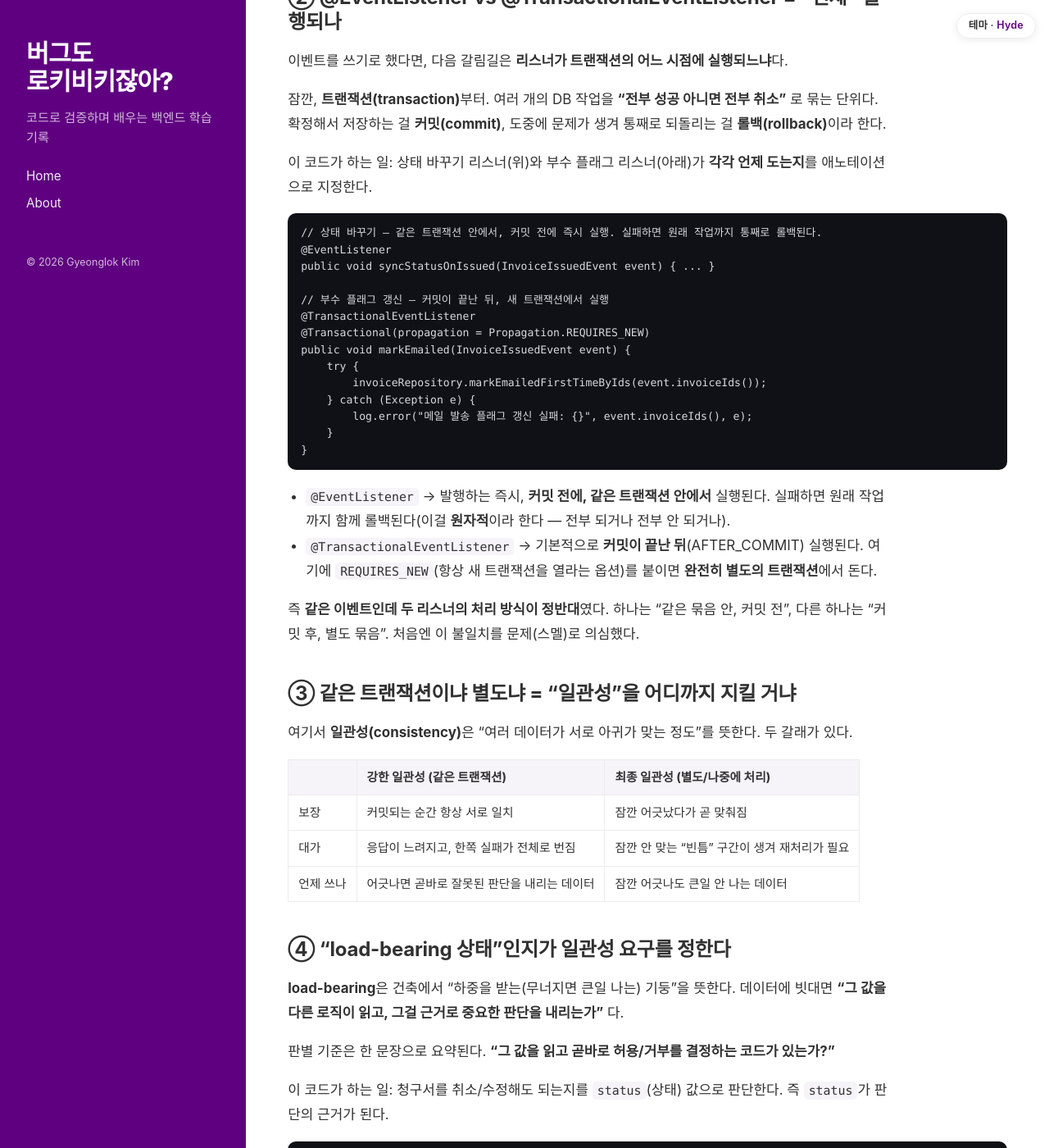
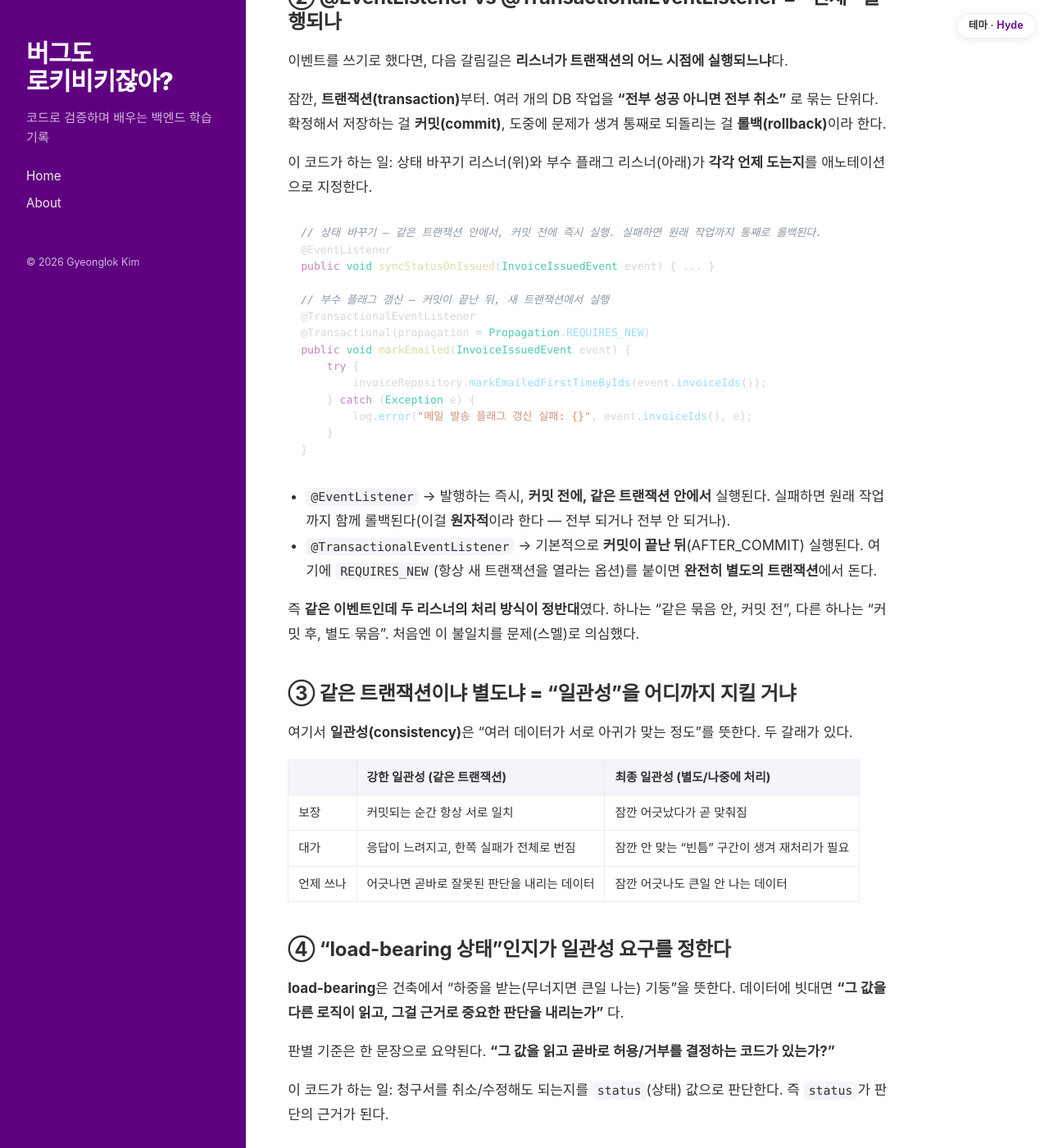
Before and after one commit to Rok93/Rok93.github.io, a Jekyll site: the page built from _posts/2026-07-23-spring-event-tx-boundary.md, in a window 1280 px wide and 1400 px high, scrolled down 1203 px. Shown: the whole window at 82% size. Built offline with Jekyll 4.4.1, drawn with Linux system fonts in a browser that asks for light colours.

Commit message:
style: rouge syntax highlighting (dark palette)

```diff
--- a/assets/css/main.css
+++ b/assets/css/main.css
@@ -175,6 +175,29 @@ a:hover { text-decoration: underline; }
 [data-skin="custom"] .post-eyebrow { font-family: var(--mono); }
 [data-skin="custom"] .post-body pre { background: #14181d; }
 
+/* ---------- 코드 문법 하이라이팅 (Rouge, 다크 코드배경용) ---------- */
+.post-body .highlight { background: transparent; }
+.post-body .highlight .c,  .post-body .highlight .cm, .post-body .highlight .c1,
+.post-body .highlight .cs, .post-body .highlight .cd { color: #8b96a5; font-style: italic; } /* 주석 */
+.post-body .highlight .k,  .post-body .highlight .kd, .post-body .highlight .kn,
+.post-body .highlight .kp, .post-body .highlight .kr, .post-body .highlight .kc { color: #c586c0; } /* 키워드 */
+.post-body .highlight .kt { color: #4ec9b0; }                                    /* 타입 */
+.post-body .highlight .s,  .post-body .highlight .s1, .post-body .highlight .s2,
+.post-body .highlight .se, .post-body .highlight .sb, .post-body .highlight .sd,
+.post-body .highlight .sc, .post-body .highlight .sx { color: #ce9178; }          /* 문자열 */
+.post-body .highlight .mi, .post-body .highlight .mf, .post-body .highlight .il,
+.post-body .highlight .m,  .post-body .highlight .mh, .post-body .highlight .mo,
+.post-body .highlight .mb { color: #b5cea8; }                                     /* 숫자 */
+.post-body .highlight .nf, .post-body .highlight .fm { color: #dcdcaa; }          /* 함수 */
+.post-body .highlight .nc, .post-body .highlight .nn,
+.post-body .highlight .no, .post-body .highlight .nb,
+.post-body .highlight .bp { color: #4ec9b0; }                                     /* 클래스/네임스페이스/빌트인 */
+.post-body .highlight .na { color: #9cdcfe; }                                     /* 속성/애노테이션 인자 */
+.post-body .highlight .nt { color: #569cd6; }                                     /* 태그 */
+.post-body .highlight .o,  .post-body .highlight .ow,
+.post-body .highlight .p { color: #d4d4d4; }                                      /* 연산자/구두점 */
+.post-body .highlight .err { color: #f48771; }
+
 /* 접근성 */
 :focus-visible { outline: 2px solid var(--link); outline-offset: 2px; }
 @media (prefers-reduced-motion: reduce) { * { transition: none !important; } }
```
